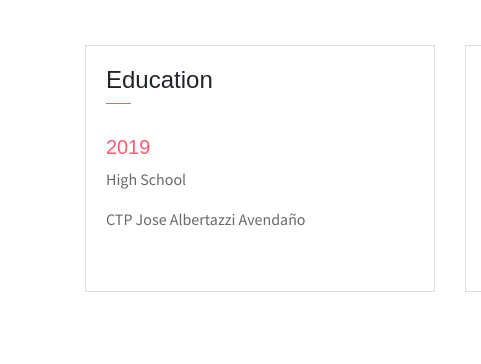
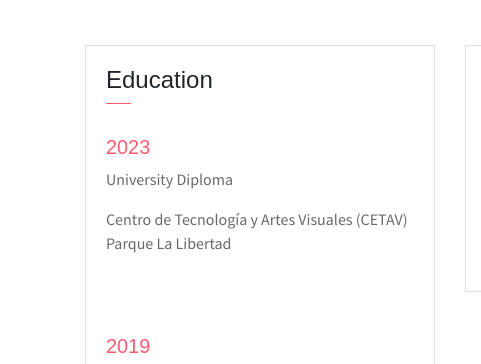
Before and after one commit to randyluna222/portafolio, a website: page index.html in a window 1280 px wide. Shown: the part 1709-2073 px from the top of the page, 0-481 px from the left. Drawn offline with Linux system fonts and the light colour scheme.

Commit message:
Update information

```diff
--- a/assets/js/app.js
+++ b/assets/js/app.js
@@ -16,7 +16,6 @@ $(document).ready(function(){
     });
 });
 
-// protfolio filters
 $(window).on("load", function() {
     var t = $(".portfolio-container");
     t.isotope({
@@ -40,10 +39,8 @@ $(window).on("load", function() {
     });
 });
 
-//Ver PDF
 document.getElementById('descargarPDF').addEventListener('click', function() {
-  // Cambia esta URL por la del archivo PDF alojado en tu servidor
-  var url = 'https://pdf.ac/3b38z7';
+  var url = 'https://pdf.ac/2wBHkr';
 
   var enlace = document.createElement('a');
   enlace.href = url;
--- a/index.html
+++ b/index.html
@@ -132,6 +132,11 @@
                                 <h4>Education</h4>
                                 <span class="line"></span>
                             </div>
+                        </div>
+                        <div class="card-body pb-5">
+                            <h6 class="title text-danger">2023</h6>
+                            <P>University Diploma</P>
+                            <P class="subtitle">Centro de Tecnología y Artes Visuales (CETAV) Parque La Libertad</P>
                         </div>
                         <div class="card-body pb-5">
                             <h6 class="title text-danger">2019</h6>
```
